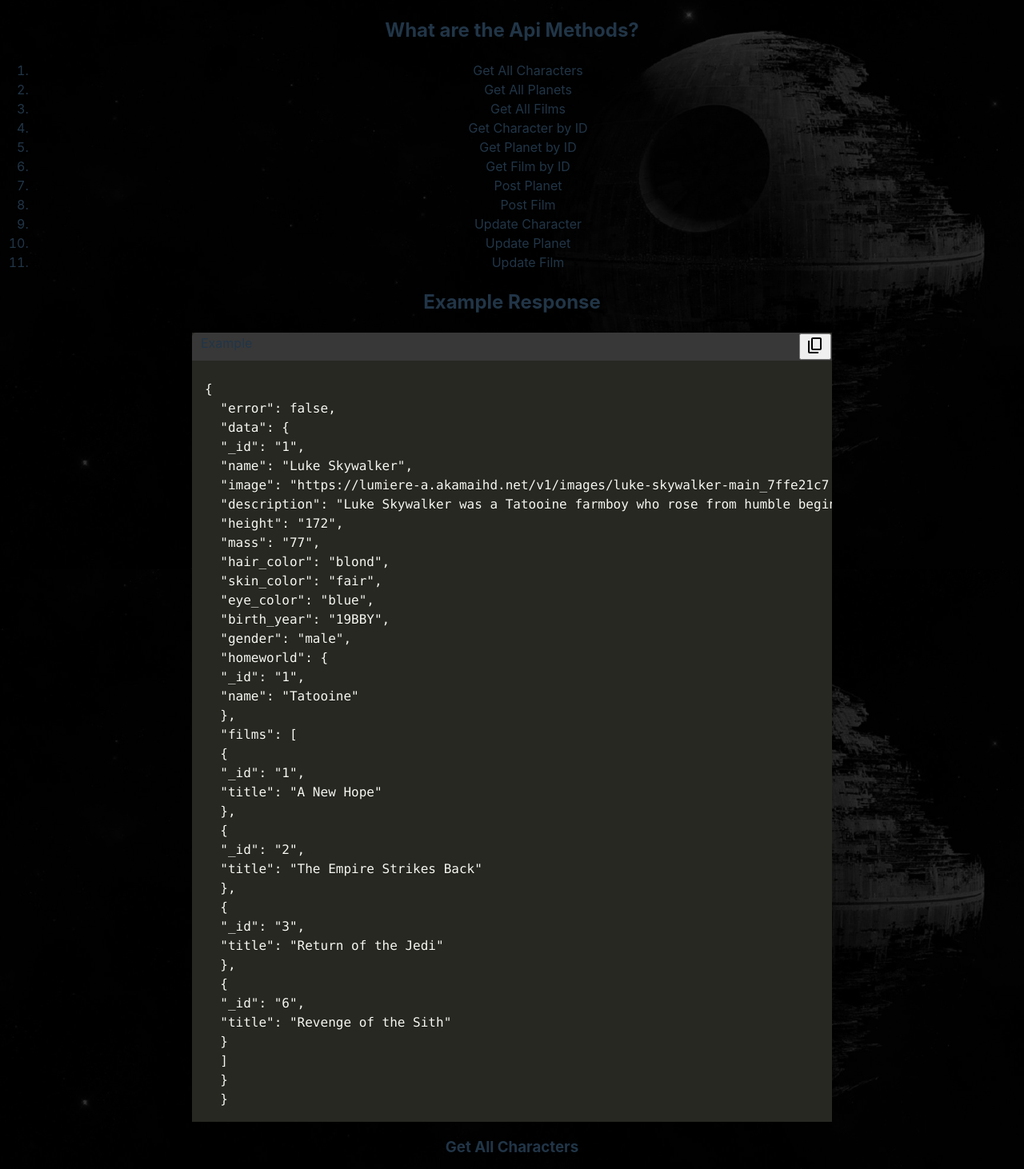
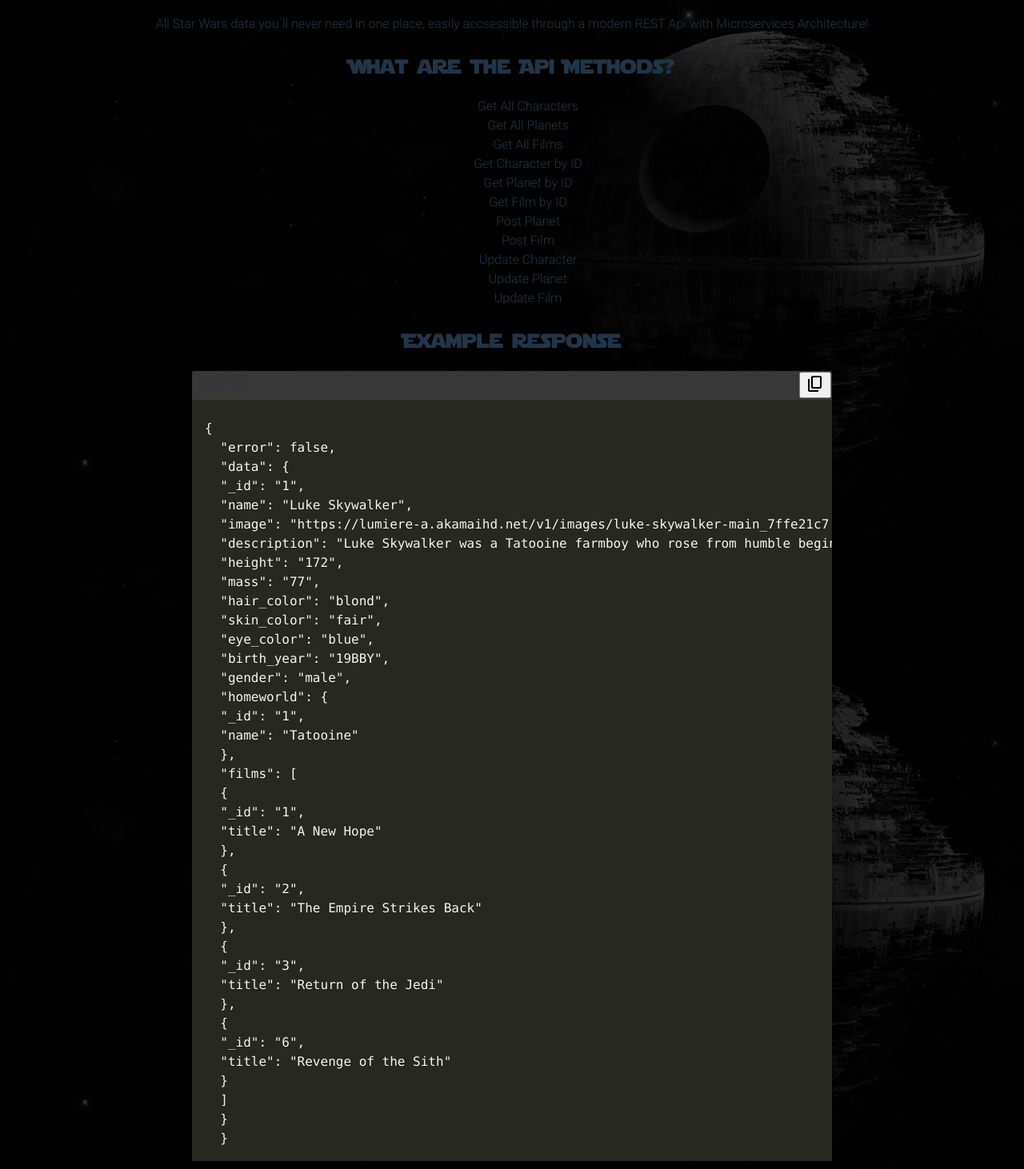
Before and after one commit to MakoskiVictor/Star-Wars-Microservices, a React (Vite) app in the folder client/: page / in a window 1280 px wide. Shown: the part 88-1550 px from the top of the page at 80% size. Built offline with nearby package versions, Linux system fonts and the light colour scheme.

Commit message:
add styles to text

```diff
--- a/client/src/App.css
+++ b/client/src/App.css
@@ -4,6 +4,7 @@
   margin: 0 auto;
   padding: 0;
   text-align: center;
+  font-family: Roboto-Light;
 }
 
 @font-face {
@@ -46,4 +47,33 @@
 h1 {
   padding: 0;
   margin: 0;
+  font-family: Starjedi;
+  font-size: 60px;
 }
+
+h2 {
+  font-family: Starjedi;
+  font-size: 25px;
+}
+
+h3 {
+  font-family: Roboto-MediumItalic;
+  font-size: 25px;
+}
+
+ol {
+  list-style-type: none;
+  max-width: 180px;
+  margin: auto;
+}
+
+li {
+  max-width: 180px;
+}
+
+li:hover {
+  color: rgb(130, 1, 1);
+}
+
+
+/* @media() */
```
